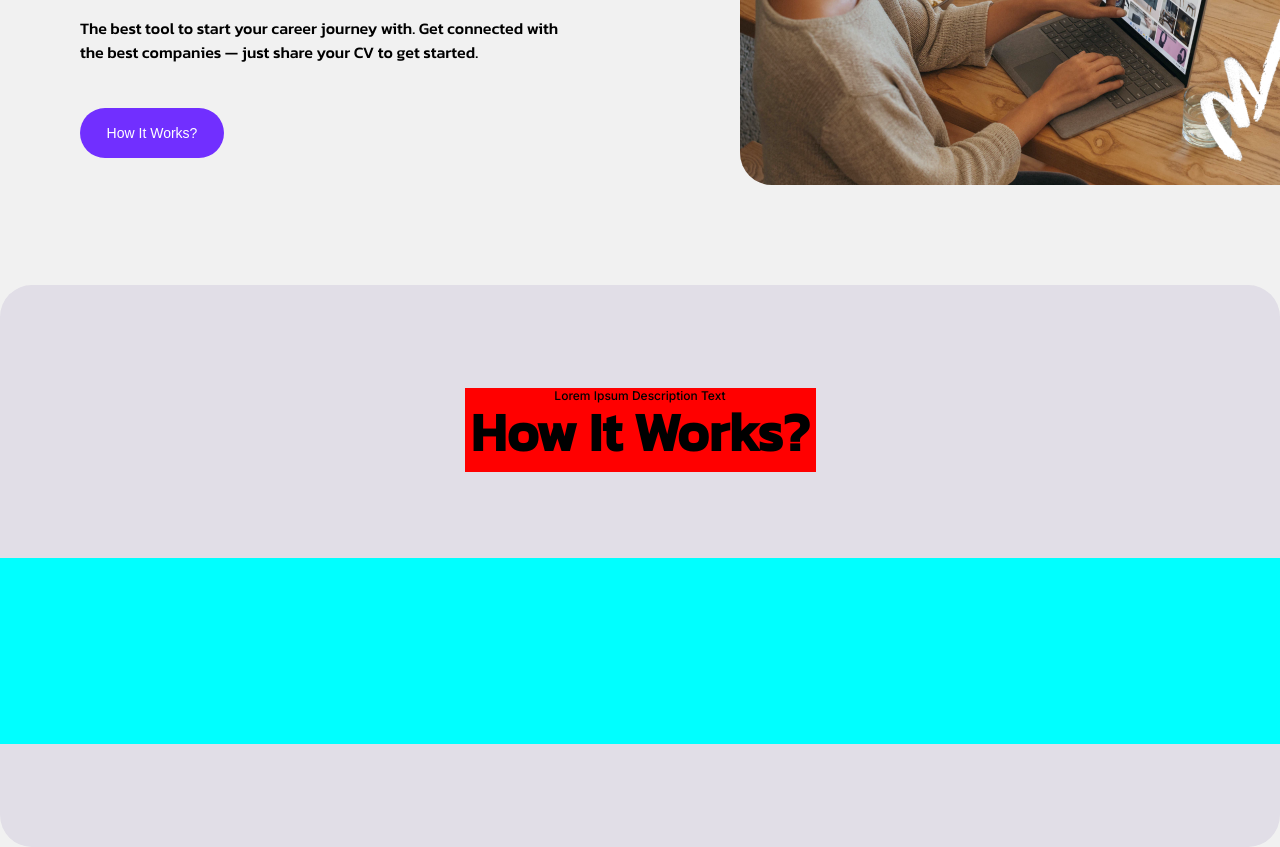
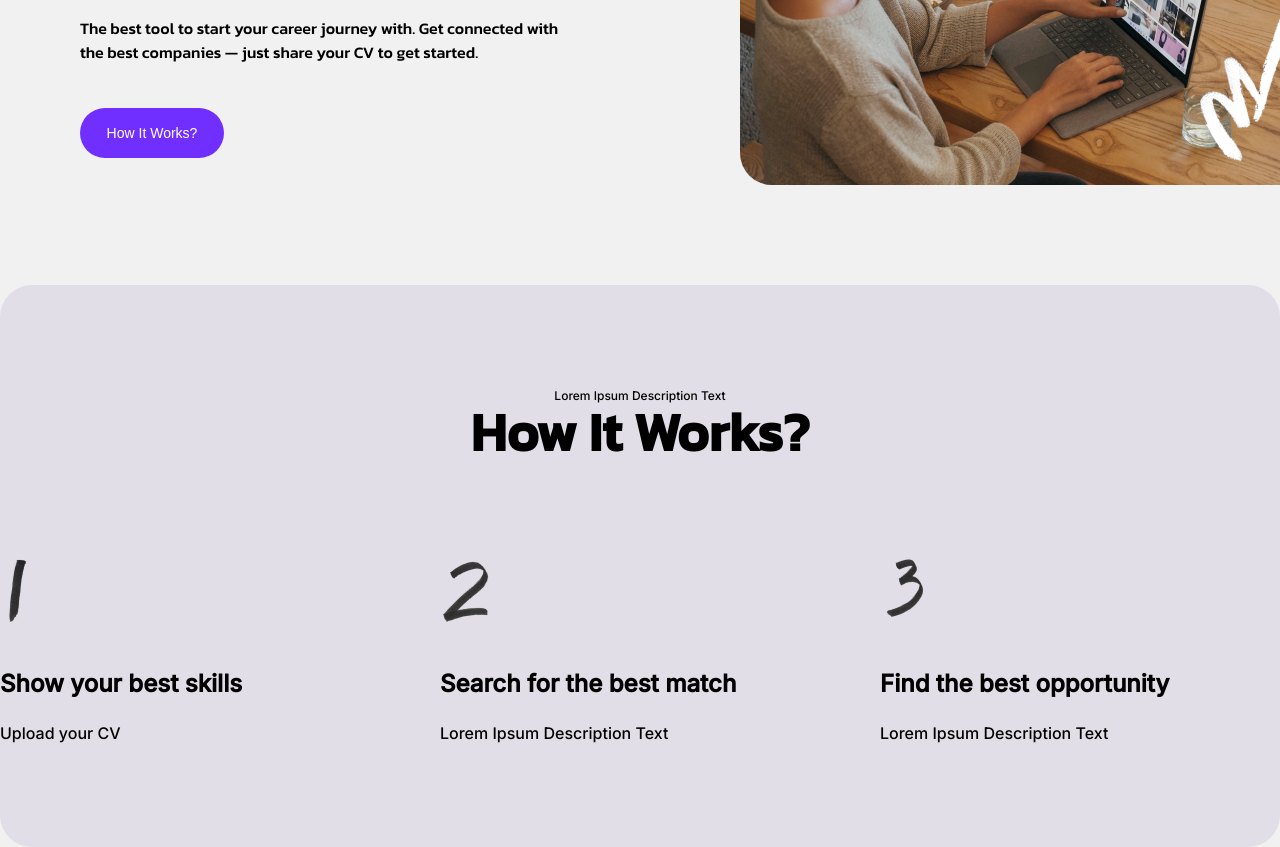
Before and after one commit to jwild22/nfactorial-project1, a plain HTML site: page html/index.html in a window 1280 px wide. Shown: the part 397-1244 px from the top of the page. Drawn offline with Linux system fonts and the light colour scheme.

Commit message:
changed description page

```diff
--- a/css/index.css
+++ b/css/index.css
@@ -196,7 +196,6 @@ button {
   width: 351px;
   height: 84px;
   gap: 64px;
-  background-color: red;
 }
 
 .top_description {
@@ -219,14 +218,53 @@ button {
 
 .bottom {
   display: flex;
-  background-color: aqua;
+  justify-content: center;
   width: 1280px;
   height: 186px;
   gap: 40px;
 }
 
 .bottom_info {
+  display: flex;
+  flex-direction: column;
   width: 400px;
   height: 186px;
   gap: 48px;
 }
+
+.bottom_info_image {
+  display: flex;
+  width: 64px;
+  height: 64px;
+  gap: 10px;
+}
+
+.bottom_info_text {
+  display: flex;
+  flex-direction: column;
+  width: 400px;
+  height: 74px;
+  gap: 24px;
+}
+
+.bottom_info_title {
+  font-family: Inter;
+  font-size: 24px;
+  font-weight: 700;
+  line-height: 28px;
+  letter-spacing: 0em;
+  text-align: left;
+  width: 400px;
+  height: 28px;
+}
+
+.bottom_info_description {
+  width: 400px;
+  height: 22px;
+  font-family: Inter;
+  font-size: 16px;
+  font-weight: 500;
+  line-height: 22px;
+  letter-spacing: 0em;
+  text-align: left;
+}
--- a/html/index.html
+++ b/html/index.html
@@ -52,24 +52,30 @@
         </div>
         <div class="bottom">
           <div class="bottom_info">
-            <div class="bottom_info_image"></div>
+            <div class="bottom_info_image">
+              <img src="/images/1.png" alt="one" />
+            </div>
             <div class="bottom_info_text">
-              <div class="bottom_info_title"></div>
-              <div class="bottom_info_description"></div>
+              <div class="bottom_info_title">Show your best skills</div>
+              <div class="bottom_info_description">Upload your CV</div>
             </div>
           </div>
           <div class="bottom_info">
-            <div class="bottom_info_image"></div>
+            <div class="bottom_info_image">
+              <img src="/images/2.png" alt="two" />
+            </div>
             <div class="bottom_info_text">
-              <div class="bottom_info_title"></div>
-              <div class="bottom_info_description"></div>
+              <div class="bottom_info_title">Search for the best match</div>
+              <div class="bottom_info_description">Lorem Ipsum Description Text</div>
             </div>
           </div>
           <div class="bottom_info">
-            <div class="bottom_info_image"></div>
+            <div class="bottom_info_image">
+              <img src="/images/3.png" alt="three" />
+            </div>
             <div class="bottom_info_text">
-              <div class="bottom_info_title"></div>
-              <div class="bottom_info_description"></div>
+              <div class="bottom_info_title">Find the best opportunity</div>
+              <div class="bottom_info_description">Lorem Ipsum Description Text</div>
             </div>
           </div>
         </div>
```
